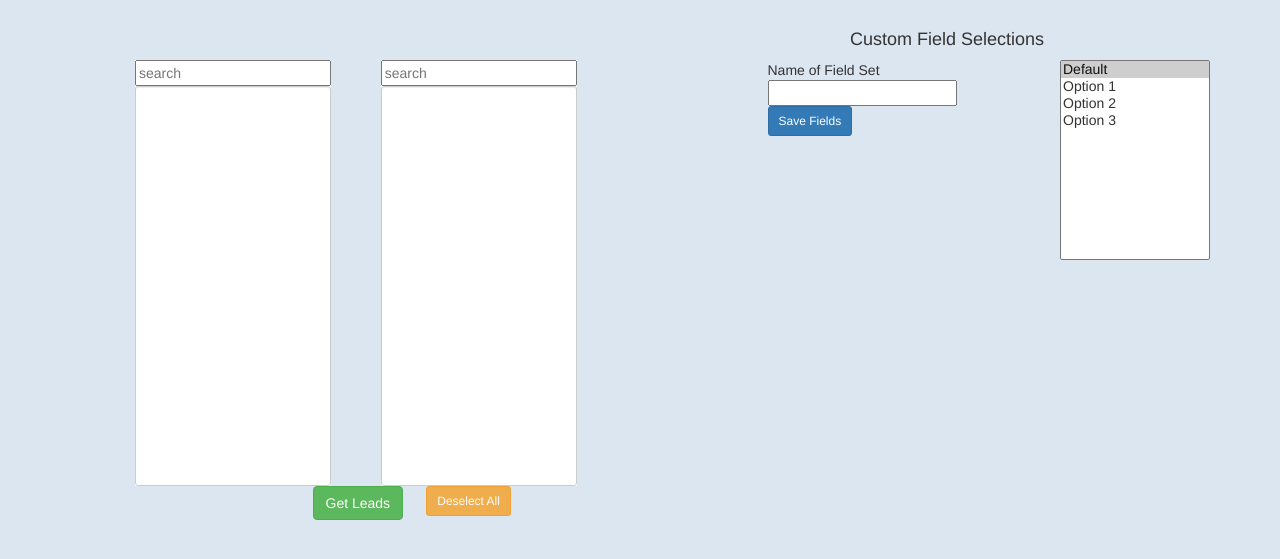
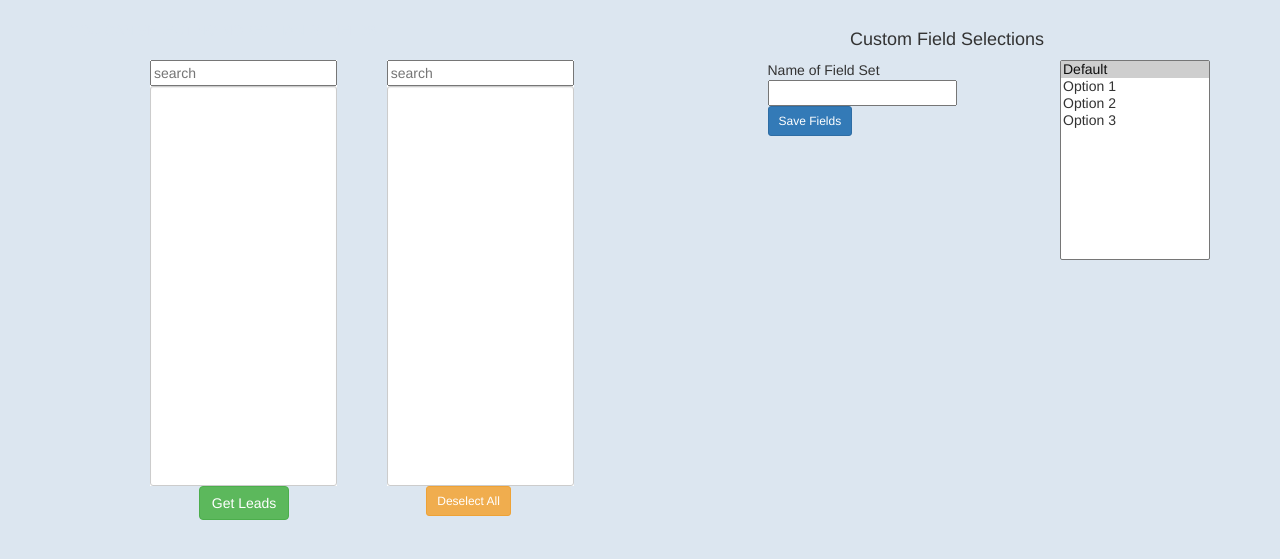
Before and after one commit to ericp-porch/marketing_program_v2, a Django app: template marketing_program_v2/templates/leads/leads.html in a window 1280 px wide. Shown: the part 51-610 px from the top of the page. Run offline with Django 3.2, Linux system fonts and the light colour scheme; the template is opened without the code that fills it, so the values that code supplies are empty; some libraries are stand-ins or nearby versions.

Commit message:
cleaned up formatting on leads.html

```diff
--- a/marketing_program_v2/templates/leads/leads.html
+++ b/marketing_program_v2/templates/leads/leads.html
@@ -14,6 +14,7 @@
     <div class="col-md-7">
       <form action="view/" method="post" name="fieldselect">
         {% csrf_token %}
+        <div class="col-md-12">
           <select multiple="multiple", name="selectfields" id="fields">
             {% for field in fields %}
               {% if field.rest_name == 'id' %}
@@ -33,20 +34,19 @@
               {% endif %}
             {% endfor %}
           </select>
+        </div>
         <div class="row">
-            <div class="col-md-4"></div>
+          <div class="col-md-2"></div>
           <div class="col-md-2">
             <input type="submit" class="btn btn-success btn-md" id="get_leads" name="get_leads" value="Get Leads">
           </div>
+          <div class="col-md-2"></div>
           <div class="col-md-6">
             <input type="button" class="btn btn-warning btn-sm" id="deselect_all" value="Deselect All">
           </div>
-            <!--<div class="col-md-3"></div>-->
         </div>
       </form>
     </div>
-
-
     <div class="col-md-3">
       Name of Field Set<br>
         <input type="text" name="customfields_name" id="customfieldsName"><br>
@@ -67,4 +67,5 @@
 
 
 
+
 {% endblock %}
```
Lines whose indentation alone changed are shown as unchanged.
